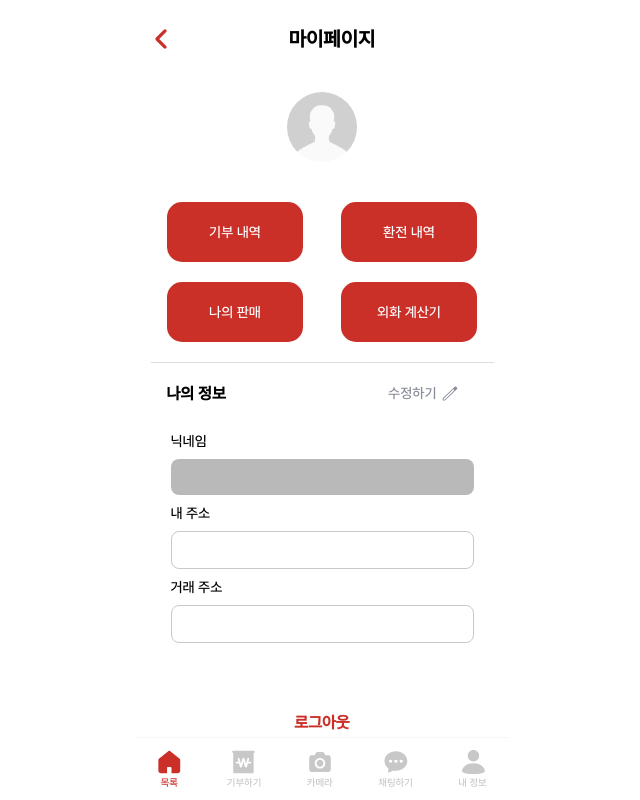
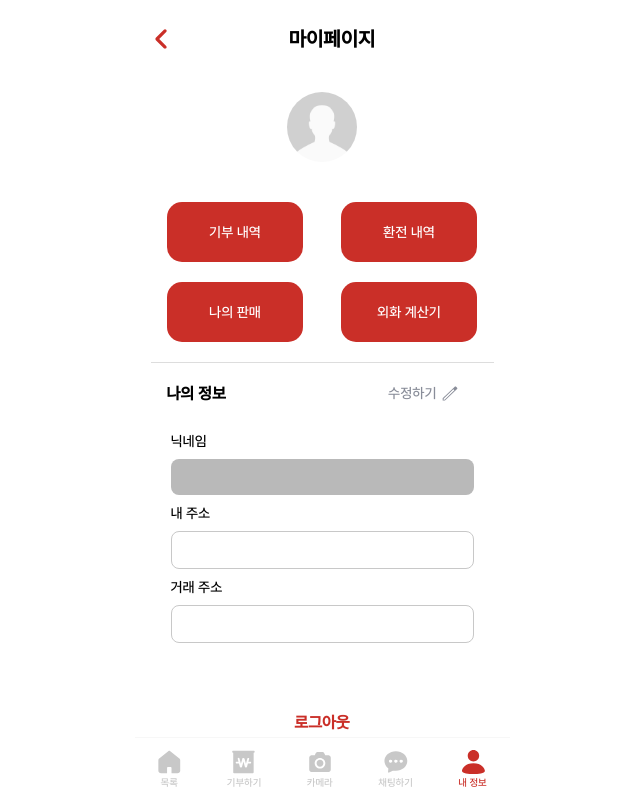
Before and after one commit to Capstone-infinite-challenge/Currex, a React (Create React App) app in the folder client/: page /mypage in a window 1280 px wide. Shown: the whole page, without its empty margins (318-958 px from the left). Built offline with nearby package versions, Linux system fonts and the light colour scheme; no server answers.

Commit message:
feat: navbar 수정

```diff
--- a/client/src/App.js
+++ b/client/src/App.js
@@ -40,13 +40,13 @@ function App() {
             <Route exact path="/" element={<Login />} />
             <Route exact path="/auth/kakao/callback" element={<Login />} />
             <Route exact path="/mypage" element={<MyPage />} />
-            <Route exact path="/mysell" element={<MySell />} />
-            <Route exact path="/myexchange" element={<MyExchange />} />
+            <Route exact path="/mypage/mysell" element={<MySell />} />
+            <Route exact path="/mypage/myexchange" element={<MyExchange />} />
             <Route exact path="/detect" element={<Detect />} />
             <Route exact path="/donate" element={<Donate />} />
             <Route path="/donateinfo" element={<DonateInfo />} />
             <Route path="/donateregister" element={<DonateRegister />} />
-            <Route exact path="/mydonate" element={<MyDonate />} />
+            <Route exact path="/mypage/mydonate" element={<MyDonate />} />
           </Routes>
         </Layout>
       </BrowserRouter>
--- a/client/src/components/views/MyPage/MyPage.jsx
+++ b/client/src/components/views/MyPage/MyPage.jsx
@@ -136,9 +136,11 @@ function MyPage() {
       </ProfileSection>
 
       <ButtonGrid>
-        <Button onClick={() => navigate("/mydonate")}>기부 내역</Button>
-        <Button onClick={() => navigate("/myexchange")}>환전 내역</Button>
-        <Button onClick={() => navigate("/mysell")}>나의 판매</Button>
+        <Button onClick={() => navigate("/mypage/mydonate")}>기부 내역</Button>
+        <Button onClick={() => navigate("/mypage/myexchange")}>
+          환전 내역
+        </Button>
+        <Button onClick={() => navigate("/mypage/mysell")}>나의 판매</Button>
         <Button onClick={() => navigate("/calculator")}>외화 계산기</Button>
       </ButtonGrid>
 
--- a/client/src/components/views/NavBar/NavBar.jsx
+++ b/client/src/components/views/NavBar/NavBar.jsx
@@ -1,6 +1,6 @@
 import React, { useState } from "react";
 import styled from "styled-components";
-import { useNavigate } from "react-router-dom";
+import { useNavigate, useLocation } from "react-router-dom";
 
 import homeicon from "../../images/NavBar/homeicon.svg";
 import homeiconActive from "../../images/NavBar/homeicon-active.svg"; // 빨간색 아이콘 추가
@@ -14,65 +14,70 @@ import usericon from "../../images/NavBar/usericon.svg";
 import usericonActive from "../../images/NavBar/usericon-active.svg";
 
 function NavBar() {
-  const [active, setActive] = useState("list");
   const navigate = useNavigate();
+  const location = useLocation();
 
-  const handleClick = (tab, path) => {
-    setActive(tab);
+  const currentPath = location.pathname;
+
+  const handleClick = (path) => {
     navigate(path);
   };
 
   return (
     <Container>
       <NavItem
-        isActive={active === "list"}
-        onClick={() => handleClick("list", "/list")}
+        isActive={currentPath === "/list"}
+        onClick={() => handleClick("/list")}
       >
         <NavIcon
-          src={active === "list" ? homeiconActive : homeicon}
+          src={currentPath === "/list" ? homeiconActive : homeicon}
           alt="목록"
         />
-        <NavText isActive={active === "list"}>목록</NavText>
+        <NavText isActive={currentPath === "/list"}>목록</NavText>
       </NavItem>
+
       <NavItem
-        isActive={active === "donate"}
-        onClick={() => handleClick("donate", "/donate")}
+        isActive={currentPath === "/donate"}
+        onClick={() => handleClick("/donate")}
       >
         <NavIcon
-          src={active === "donate" ? donateiconActive : donateicon}
+          src={currentPath === "/donate" ? donateiconActive : donateicon}
           alt="기부하기"
         />
-        <NavText isActive={active === "donate"}>기부하기</NavText>
+        <NavText isActive={currentPath === "/donate"}>기부하기</NavText>
       </NavItem>
+
       <NavItem
-        isActive={active === "camera"}
-        onClick={() => handleClick("camera", "/detect")}
+        isActive={currentPath === "/detect"}
+        onClick={() => handleClick("/detect")}
       >
         <NavIcon
-          src={active === "camera" ? cameraiconActive : cameraicon}
+          src={currentPath === "/detect" ? cameraiconActive : cameraicon}
           alt="카메라"
         />
-        <NavText isActive={active === "camera"}>카메라</NavText>
+        <NavText isActive={currentPath === "/detect"}>카메라</NavText>
       </NavItem>
+
       <NavItem
-        isActive={active === "chatlist"}
-        onClick={() => handleClick("chatlist", "/chatlist")}
+        isActive={currentPath === "/chatlist"}
+        onClick={() => handleClick("/chatlist")}
       >
         <NavIcon
-          src={active === "chatlist" ? chaticonActive : chaticon}
+          src={currentPath === "/chatlist" ? chaticonActive : chaticon}
           alt="채팅하기"
         />
-        <NavText isActive={active === "chatlist"}>채팅하기</NavText>
+        <NavText isActive={currentPath === "/chatlist"}>채팅하기</NavText>
       </NavItem>
+
       <NavItem
-        isActive={active === "mypage"}
-        onClick={() => handleClick("mypage", "/mypage")}
+        isActive={currentPath.startsWith("/mypage")}
+        onClick={() => handleClick("/mypage")}
       >
         <NavIcon
-          src={active === "mypage" ? usericonActive : usericon}
+          src={currentPath.startsWith("/mypage") ? usericonActive : usericon}
           alt="내 정보"
         />
-        <NavText isActive={active === "mypage"}>내 정보</NavText>
+        <NavText isActive={currentPath === "/mypage"}>내 정보</NavText>
       </NavItem>
     </Container>
   );
```
